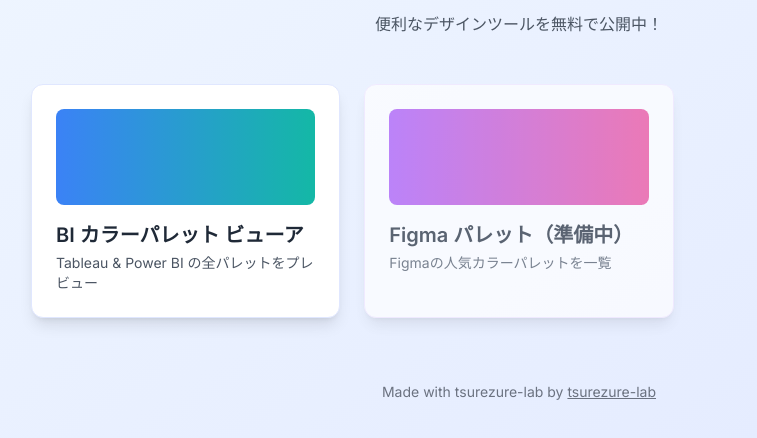
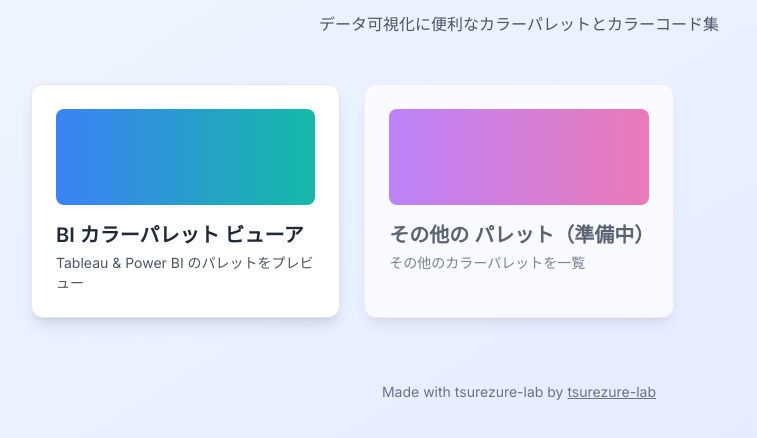
Before and after one commit to tsurezure-lab/color-palletes, a plain HTML site: page index.html in a window 1280 px wide. Shown: the part 68-506 px from the top of the page, without its empty margins (121-878 px from the left). Drawn offline with nearby package versions, Linux system fonts and the light colour scheme.

Commit message:
Update index.html

```diff
--- a/index.html
+++ b/index.html
@@ -11,20 +11,20 @@
 <body class="bg-gradient-to-br from-blue-50 to-indigo-100 min-h-screen">
   <div class="max-w-5xl mx-auto p-6">
     <h1 class="text-4xl font-bold text-center text-indigo-800 mb-4">カラー パレット ツール集</h1>
-    <p class="text-center text-gray-600 mb-12">便利なデザインツールを無料で公開中！</p>
+    <p class="text-center text-gray-600 mb-12">データ可視化に便利なカラーパレットとカラーコード集</p>
 
     <div class="grid md:grid-cols-2 lg:grid-cols-3 gap-6">
       <!-- ツールカード -->
       <a href="/color-palletes/tableau-powerbi/" class="block bg-white rounded-xl shadow-lg hover:shadow-2xl transition p-6 border border-indigo-100">
         <div class="bg-gradient-to-r from-blue-500 to-teal-500 h-24 rounded-lg mb-4"></div>
         <h3 class="text-xl font-semibold text-gray-800">BI カラーパレット ビューア</h3>
-        <p class="text-sm text-gray-600 mt-1">Tableau & Power BI の全パレットをプレビュー</p>
+        <p class="text-sm text-gray-600 mt-1">Tableau & Power BI のパレットをプレビュー</p>
       </a>
 
       <a href="/color-palletes/figma-palettes/" class="block bg-white rounded-xl shadow-lg hover:shadow-2xl transition p-6 border border-purple-100 opacity-70">
         <div class="bg-gradient-to-r from-purple-500 to-pink-500 h-24 rounded-lg mb-4"></div>
-        <h3 class="text-xl font-semibold text-gray-800">Figma パレット（準備中）</h3>
-        <p class="text-sm text-gray-600 mt-1">Figmaの人気カラーパレットを一覧</p>
+        <h3 class="text-xl font-semibold text-gray-800">その他の パレット（準備中）</h3>
+        <p class="text-sm text-gray-600 mt-1">その他のカラーパレットを一覧</p>
       </a>
 
       <!-- 追加したいツールはここに -->
```
